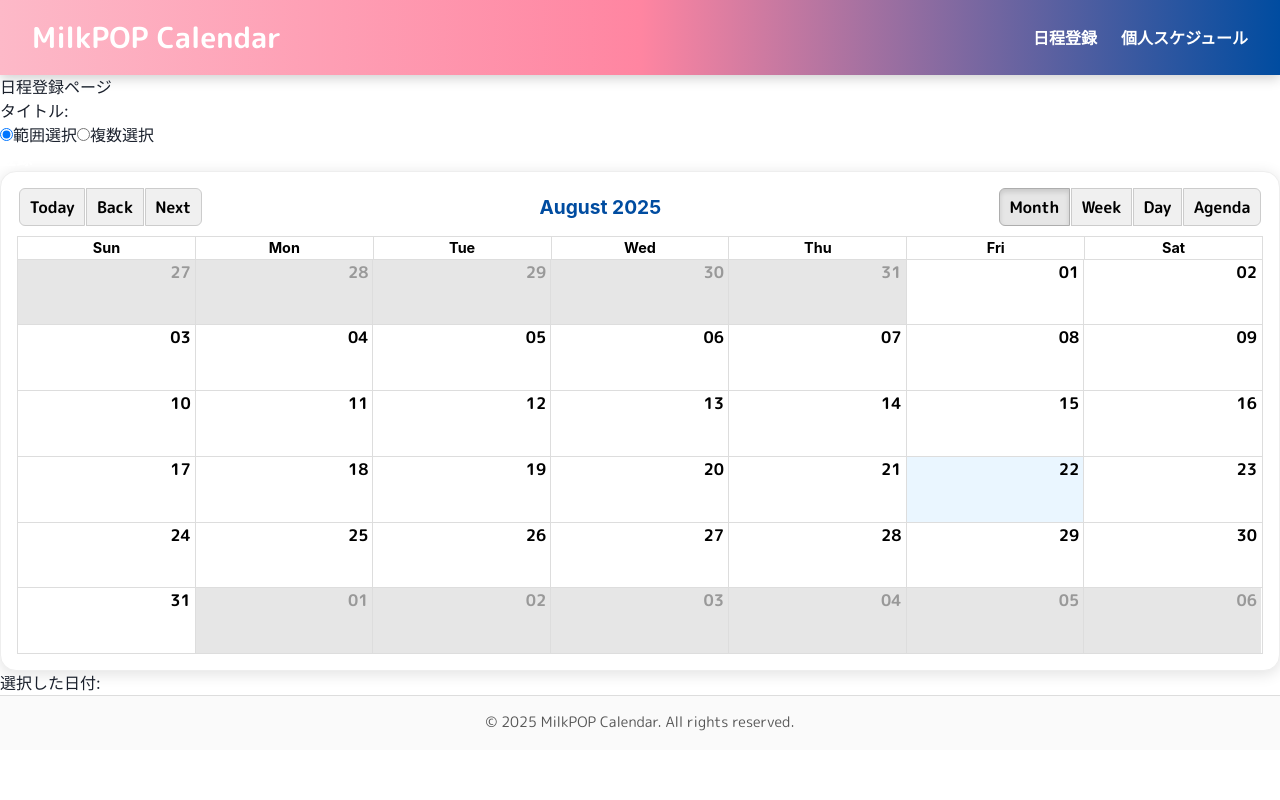
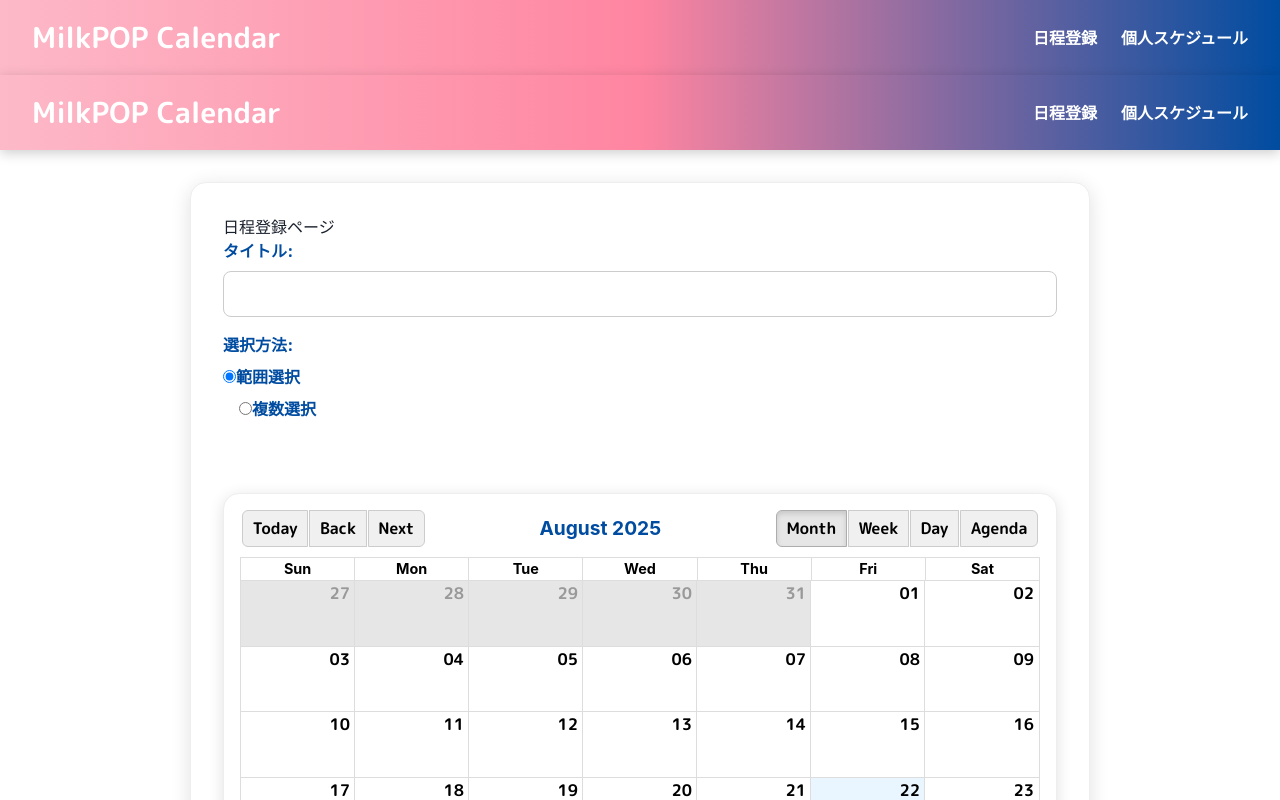
Before and after one commit to kuzyoumike0/milkpop-calendarapp, a React app in the folder frontend/: page /register in a window 1280 px wide. Shown: the top 800 px of the page. Built offline with nearby package versions, Linux system fonts and the light colour scheme; a web font is replaced by a local one.

Commit message:
Update RegisterPage.jsx

```diff
--- a/frontend/src/components/RegisterPage.jsx
+++ b/frontend/src/components/RegisterPage.jsx
@@ -4,6 +4,8 @@ import { Calendar, momentLocalizer } from "react-big-calendar";
 import moment from "moment";
 import "react-big-calendar/lib/css/react-big-calendar.css";
 import "../index.css";
+import Header from "./Header";
+import Footer from "./Footer";
 
 const localizer = momentLocalizer(moment);
 
@@ -72,18 +74,23 @@ const RegisterPage = () => {
 
   return (
     <div className="page-container">
+      <Header />
+
+      <main className="page-card">
         <h2 className="page-title">日程登録ページ</h2>
 
         {/* 入力フォーム */}
-      <div className="form-container">
+        <div className="form-group">
           <label>タイトル:</label>
           <input
-          className="input-field"
+            type="text"
             value={title}
             onChange={(e) => setTitle(e.target.value)}
           />
+        </div>
 
-        <div className="radio-container">
+        <div className="form-group">
+          <label>選択方法:</label>
           <label>
             <input
               type="radio"
@@ -94,7 +101,7 @@ const RegisterPage = () => {
             />
             範囲選択
           </label>
-          <label>
+          <label style={{ marginLeft: "1rem" }}>
             <input
               type="radio"
               name="mode"
@@ -106,13 +113,10 @@ const RegisterPage = () => {
           </label>
         </div>
 
-        <button className="submit-button" onClick={handleRegister}>
-          登録
-        </button>
-      </div>
+        <button onClick={handleRegister}>登録</button>
 
         {/* カレンダー */}
-      <div className="calendar-container">
+        <div className="calendar-container" style={{ marginTop: "2rem" }}>
           <Calendar
             localizer={localizer}
             events={events}
@@ -143,6 +147,9 @@ const RegisterPage = () => {
             </a>
           </div>
         )}
+      </main>
+
+      <Footer />
     </div>
   );
 };
```
Lines whose indentation alone changed are shown as unchanged.
